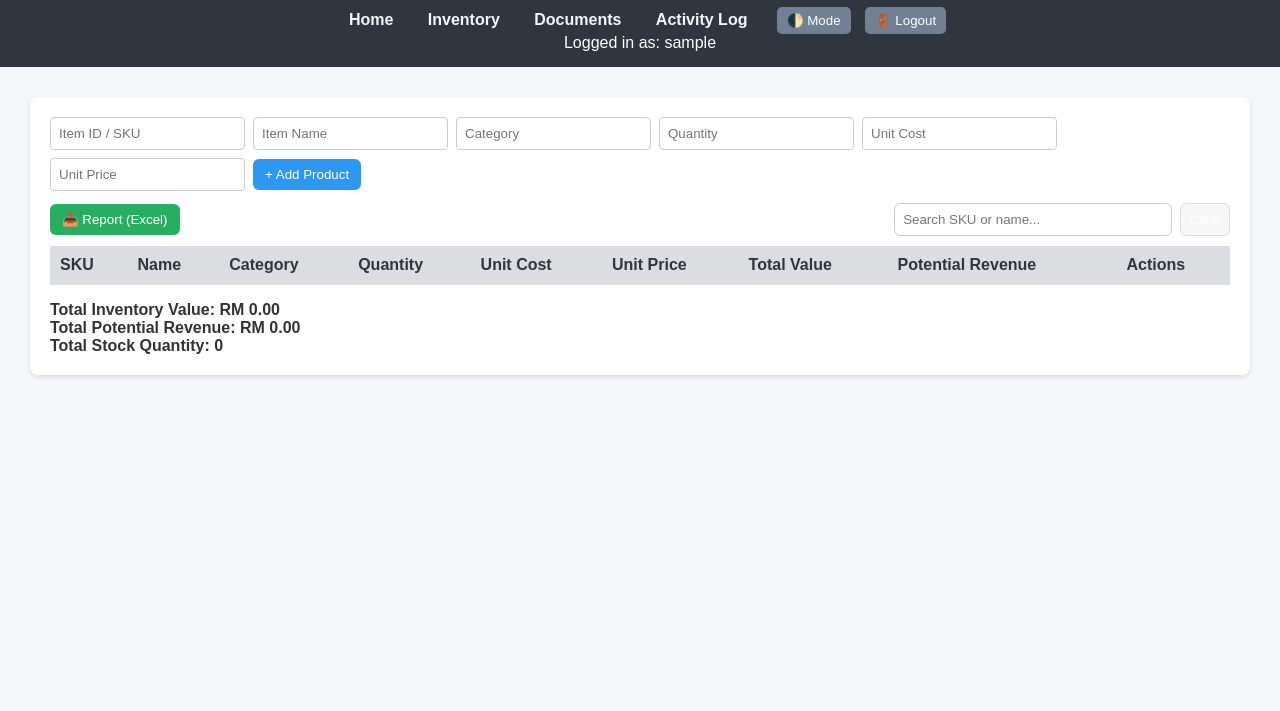
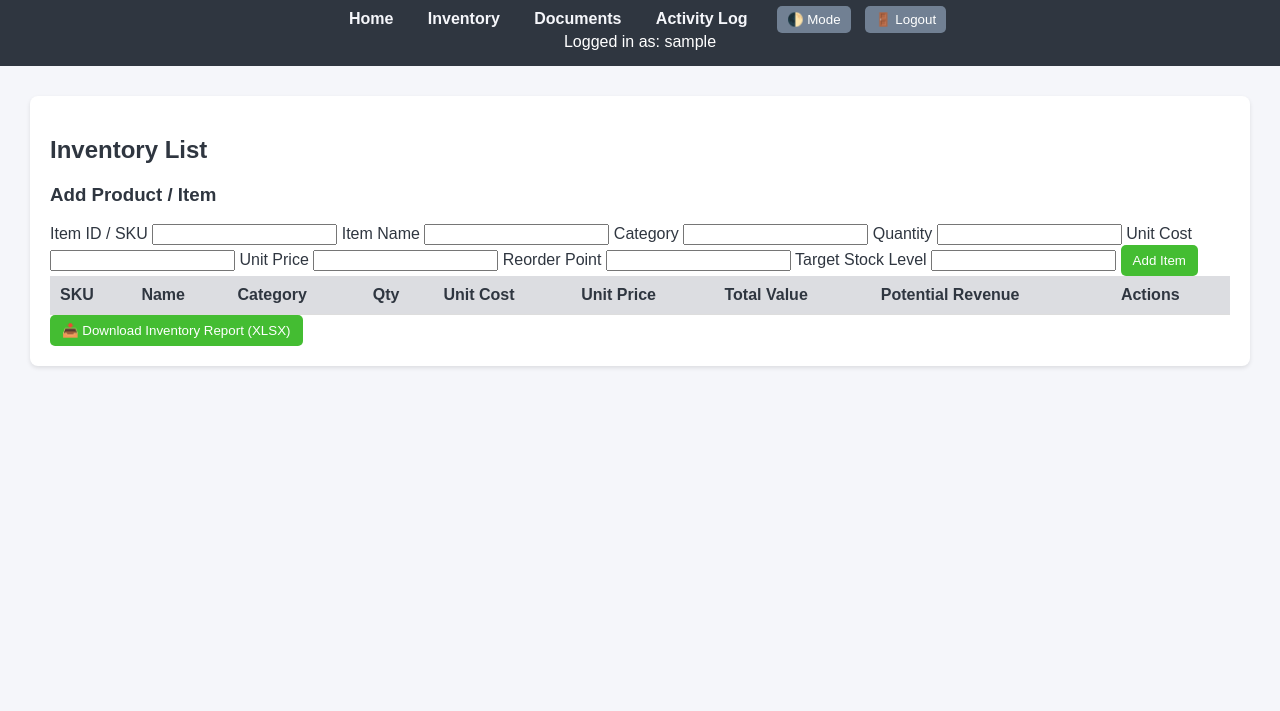
Before and after one commit to leongjiawei357-lang/online-inventory-documents-system, a plain HTML site: page client/inventory.html in a window 1280 px wide. Shown: the part 89-800 px from the top of the page. Drawn offline with Linux system fonts and the light colour scheme; no server answers; sample sign-in values are in the browser's storage.

Commit message:
Update inventory.html

```diff
--- a/client/inventory.html
+++ b/client/inventory.html
@@ -5,73 +5,59 @@
   <meta name="viewport" content="width=device-width,initial-scale=1" />
   <title>Inventory | Inventory System</title>
   <link rel="stylesheet" href="style.css" />
-  <style>
-    .product-bar { display:flex; gap:8px; align-items:center; margin-bottom:12px; flex-wrap:wrap; }
-    .product-bar input[type="text"], .product-bar input[type="number"] { padding:8px; border-radius:4px; border:1px solid #ccc; min-width:120px; }
-    .add-btn { background:#2d98f3;color:#fff;border:none;padding:8px 12px;border-radius:6px;cursor:pointer; }
-    .controls { display:flex; justify-content:space-between; gap:12px; flex-wrap:wrap; align-items:center; }
-    .report-btn { background:#27ae60;color:#fff;border:none;padding:8px 12px;border-radius:6px; cursor:pointer; }
-    #searchInput { padding:8px; width:260px; border-radius:6px; border:1px solid #ccc; }
-    table { width:100%; border-collapse:collapse; margin-top:10px; }
-    th, td { padding:10px; border-bottom:1px solid #e0e0e0; text-align:left; }
-    .action-btn { margin-right:6px; padding:6px 8px; border-radius:6px; border:none; cursor:pointer; }
-    .edit-btn { background:#f39c12; color:#fff; }
-    .del-btn { background:#e74c3c; color:#fff; }
-    .totals { margin-top:16px; font-weight:600; color:#333; }
-  </style>
 </head>
 <body>
   <header>
-    <h1>📦 Inventory Management</h1>
+    <h1>Inventory</h1>
     <nav>
       <a href="index.html">Home</a>
       <a href="inventory.html">Inventory</a>
       <a href="documents.html">Documents</a>
       <a href="log.html">Activity Log</a>
-      <button onclick="toggleTheme()">🌓 Mode</button>
-      <button onclick="logout()">🚪 Logout</button>
+      <button id="themeBtnInv">🌓 Mode</button>
+      <button id="logoutBtnInv">🚪 Logout</button>
       <div id="adminInfo">Logged in as: <span id="adminName"></span></div>
     </nav>
   </header>
 
   <section>
-    <div class="product-bar">
-      <input id="p_sku" placeholder="Item ID / SKU" type="text" />
-      <input id="p_name" placeholder="Item Name" type="text" />
-      <input id="p_category" placeholder="Category" type="text" />
-      <input id="p_quantity" placeholder="Quantity" type="number" min="0" />
-      <input id="p_unitCost" placeholder="Unit Cost" type="number" step="0.01" />
-      <input id="p_unitPrice" placeholder="Unit Price" type="number" step="0.01" />
-      <button id="addProductBtn" class="add-btn">+ Add Product</button>
-    </div>
+    <h2>Inventory List</h2>
 
-    <div class="controls">
-      <div><button id="reportBtn" class="report-btn">📥 Report (Excel)</button></div>
-      <div style="display:flex; gap:8px; align-items:center;">
-        <input id="searchInput" placeholder="Search SKU or name..." type="text" />
-        <button id="clearSearchBtn" style="padding:8px;border-radius:6px;border:1px solid #ddd;background:#f7f7f7;cursor:pointer">Clear</button>
-      </div>
-    </div>
+    <form id="addItemForm">
+      <h3>Add Product / Item</h3>
+      <label>Item ID / SKU</label>
+      <input name="sku" required />
+      <label>Item Name</label>
+      <input name="name" required />
+      <label>Category</label>
+      <input name="category" />
+      <label>Quantity</label>
+      <input name="quantity" type="number" />
+      <label>Unit Cost</label>
+      <input name="unitCost" type="number" step="0.01" />
+      <label>Unit Price</label>
+      <input name="unitPrice" type="number" step="0.01" />
+      <label>Reorder Point</label>
+      <input name="reorderPoint" type="number" />
+      <label>Target Stock Level</label>
+      <input name="targetStockLevel" type="number" />
+      <button type="submit">Add Item</button>
+    </form>
+
+    <div id="summary"></div>
 
     <table id="inventoryTable">
       <thead>
         <tr>
-          <th>SKU</th><th>Name</th><th>Category</th><th>Quantity</th>
-          <th>Unit Cost</th><th>Unit Price</th><th>Total Value</th>
-          <th>Potential Revenue</th><th>Actions</th>
+          <th>SKU</th><th>Name</th><th>Category</th><th>Qty</th><th>Unit Cost</th><th>Unit Price</th><th>Total Value</th><th>Potential Revenue</th><th>Actions</th>
         </tr>
       </thead>
       <tbody></tbody>
     </table>
 
-    <div class="totals" id="inventoryTotals">
-      <div>Total Inventory Value: RM <span id="totalValue">0.00</span></div>
-      <div>Total Potential Revenue: RM <span id="totalRevenue">0.00</span></div>
-      <div>Total Stock Quantity: <span id="totalStock">0</span></div>
-    </div>
+    <button id="downloadReportBtn">📥 Download Inventory Report (XLSX)</button>
   </section>
 
-  <script src="script.js" defer></script>
-  <script>document.documentElement.dataset.page = 'inventory';</script>
+  <script src="script.js"></script>
 </body>
 </html>
```
